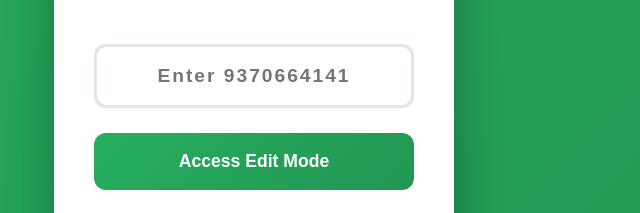
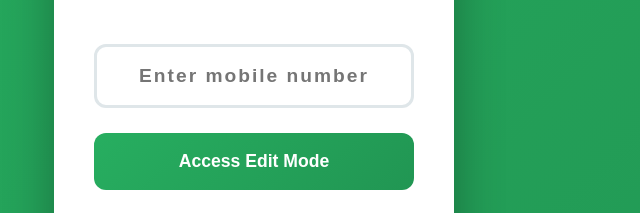
Before and after one commit to winnerstarrer-ui/Haji_Ali_Traders, a website: page index.html in a window 1280 px wide. Shown: the part 337-550 px from the top of the page, 386-1026 px from the left. Drawn offline with Linux system fonts and the light colour scheme; no server answers.

Commit message:
Fix: Hide login credential and implement authentication

```diff
--- a/index.html
+++ b/index.html
@@ -859,7 +859,7 @@
         <p class="login-subtitle">Enter mobile number to edit</p>
 
         <input type="tel" id="mobileInput" class="mobile-input"
-               placeholder="Enter 9370664141" maxlength="10" autocomplete="off">
+               placeholder="Enter mobile number" maxlength="10" autocomplete="off">
 
         <button id="loginBtn" class="login-btn">Access Edit Mode</button>
 
```
